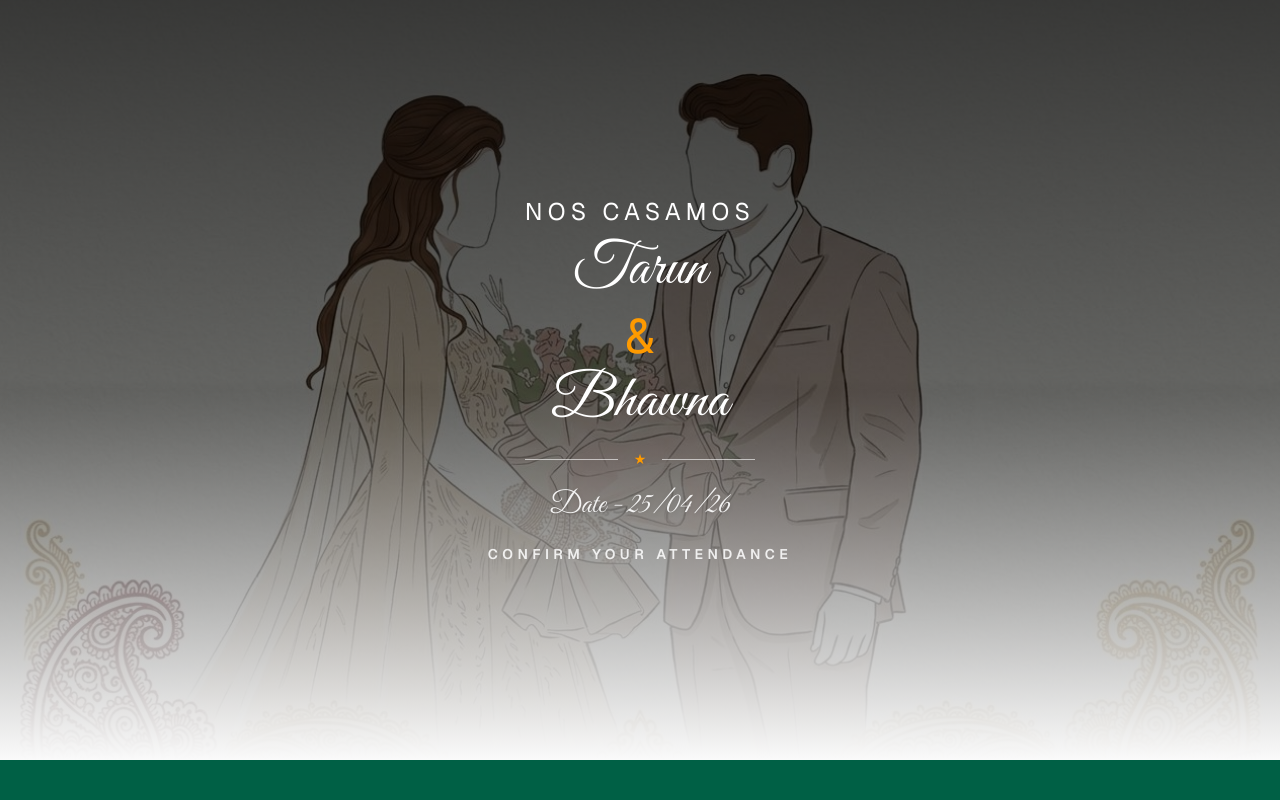
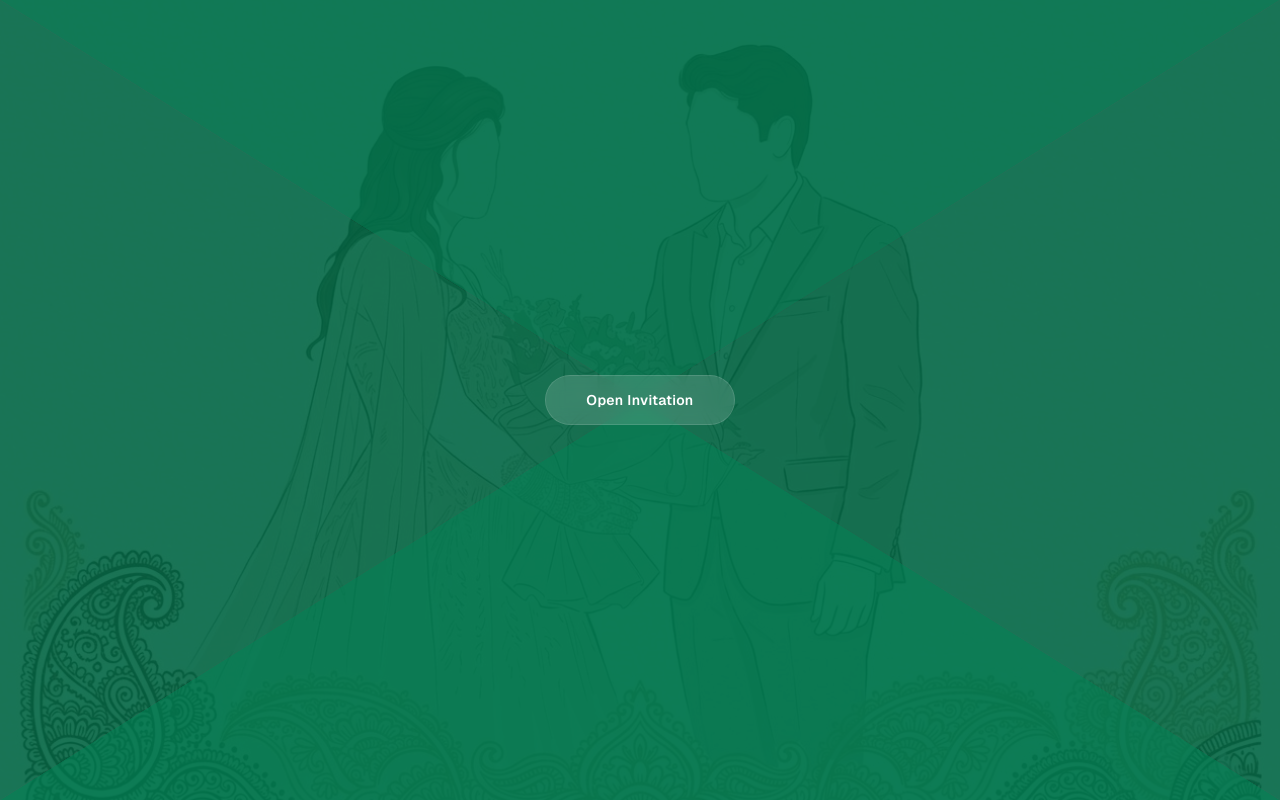
Before and after one commit to lovechaudharyji/shadi, a Next.js app: page / in a window 1280 px wide. Shown: the top 800 px of the page. Built offline with nearby package versions, Linux system fonts and the light colour scheme.

Commit message:
Update invitation overlay envelope triangles

```diff
--- /dev/null
+++ b/app/components/TriangleInvitationOverlay.tsx
@@ -0,0 +1,112 @@
+"use client";
+
+import Image from "next/image";
+import { useEffect, useMemo, useState } from "react";
+
+export type TriangleInvitationOverlayProps = {
+  backgroundSrc?: string;
+  backgroundAlt?: string;
+};
+
+export function TriangleInvitationOverlay({
+  backgroundSrc = "/image/1.jpeg",
+  backgroundAlt = "Wedding invitation cover background",
+}: TriangleInvitationOverlayProps) {
+  const transitionMs = 700;
+  const [isClosing, setIsClosing] = useState(false);
+  const [isMounted, setIsMounted] = useState(true);
+
+  const transitionStyle = useMemo(
+    () => ({ transitionDuration: `${transitionMs}ms` }),
+    [transitionMs],
+  );
+
+  const flapStyle = useMemo(
+    () =>
+      ({
+        top: { clipPath: "polygon(0 0, 100% 0, 50% 50%)" },
+        bottom: { clipPath: "polygon(0 100%, 100% 100%, 50% 50%)" },
+        left: { clipPath: "polygon(0 0, 0 100%, 50% 50%)" },
+        right: { clipPath: "polygon(100% 0, 100% 100%, 50% 50%)" },
+      }) as const,
+    [],
+  );
+
+  useEffect(() => {
+    if (!isClosing) return;
+
+    const id = window.setTimeout(() => {
+      setIsMounted(false);
+    }, transitionMs);
+
+    return () => window.clearTimeout(id);
+  }, [isClosing, transitionMs]);
+
+  if (!isMounted) return null;
+
+  return (
+    <div
+      className={[
+        "fixed inset-0 z-50 flex min-h-screen items-center justify-center overflow-hidden",
+        "transition-[opacity,transform] ease-out",
+        isClosing ? "opacity-0 scale-[1.02]" : "opacity-100 scale-100",
+      ].join(" ")}
+      style={transitionStyle}
+      aria-hidden={isClosing}
+    >
+      <div className="absolute inset-0">
+        <Image
+          src={backgroundSrc}
+          alt={backgroundAlt}
+          fill
+          priority
+          className="object-cover object-center"
+        />
+        <div className="absolute inset-0 bg-black/60" />
+      </div>
+
+      <div className="pointer-events-none absolute inset-0 [isolation:isolate]">
+        <div
+          className="absolute inset-0 bg-emerald-600/80"
+          style={flapStyle.top}
+          aria-hidden="true"
+        />
+        <div
+          className="absolute inset-0 bg-emerald-600/70"
+          style={flapStyle.left}
+          aria-hidden="true"
+        />
+        <div
+          className="absolute inset-0 bg-emerald-600/70"
+          style={flapStyle.right}
+          aria-hidden="true"
+        />
+        <div
+          className="absolute inset-0 bg-emerald-600/85"
+          style={flapStyle.bottom}
+          aria-hidden="true"
+        />
+        <div
+          className="absolute inset-0 bg-black/15 mix-blend-multiply"
+          aria-hidden="true"
+        />
+      </div>
+
+      <div className="relative mx-auto w-full max-w-xl px-6 text-center text-white">
+        <button
+          type="button"
+          onClick={() => setIsClosing(true)}
+          className={[
+            "pointer-events-auto inline-flex h-12 items-center justify-center rounded-full px-10",
+            "bg-white/15 text-sm font-semibold tracking-wide text-white",
+            "ring-1 ring-white/25 backdrop-blur",
+            "transition-transform duration-200 hover:scale-[1.02] active:scale-[0.98]",
+            "focus-visible:outline-none focus-visible:ring-2 focus-visible:ring-white focus-visible:ring-offset-2 focus-visible:ring-offset-black/60",
+          ].join(" ")}
+        >
+          Open Invitation
+        </button>
+      </div>
+    </div>
+  );
+}
--- a/app/page.tsx
+++ b/app/page.tsx
@@ -1,10 +1,12 @@
 import Link from "next/link";
 import Image from "next/image";
 import { CountdownSection } from "./components/CountdownSection";
+import { TriangleInvitationOverlay } from "./components/TriangleInvitationOverlay";
 
 export default function Home() {
   return (
     <div className="relative flex w-full flex-1 flex-col">
+      <TriangleInvitationOverlay />
       <section className="relative flex min-h-[85vh] items-center justify-center px-6 py-20 sm:min-h-[95vh]">
         <div className="absolute inset-0 -z-10">
           <Image
```
